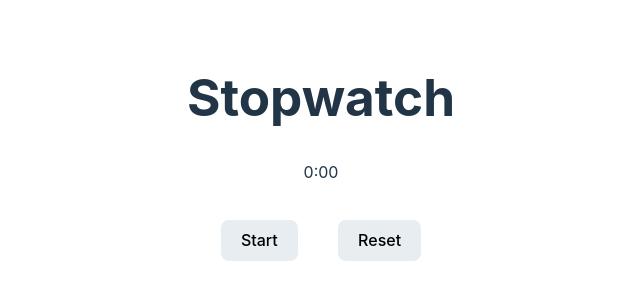
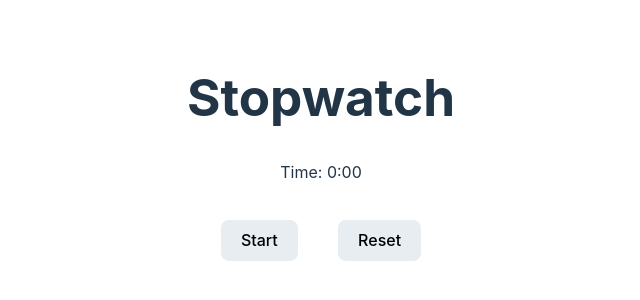
Before and after one commit to psattri87/BUILDOUT_XSTOPWATCH, a React (Vite) app: page / in a window 1280 px wide. Shown: the part 242-542 px from the top of the page, without its empty margins (319-959 px from the left). Built offline with nearby package versions, Linux system fonts and the light colour scheme.

Commit message:
time format correction-4

```diff
--- a/src/App.jsx
+++ b/src/App.jsx
@@ -5,8 +5,8 @@ function App() {
   const [time, setTime] = useState(0);
   const [isRunning, setIsRunning] = useState(false);
 
-  // const hour = Math.floor(time / 360000);
-  const minute = Math.floor(time / 60);
+  const hour = Math.floor(time / 3600);
+  const minute = Math.floor(time / 60) % 60;
   const second = Math.floor(time % 60);
   console.log(minute, ":", second)
 
@@ -23,7 +23,7 @@ function App() {
     <div>
       <h1>Stopwatch</h1>
       <p>
-        {/* Time: {hour > 0 && `${hour}:`} */}
+        Time: {hour > 0 && `${hour}:`}
         {minute}:{second < 10 ? `0${second}` : second}
       </p>
       <button onClick={() => setIsRunning(!isRunning)}>
```
